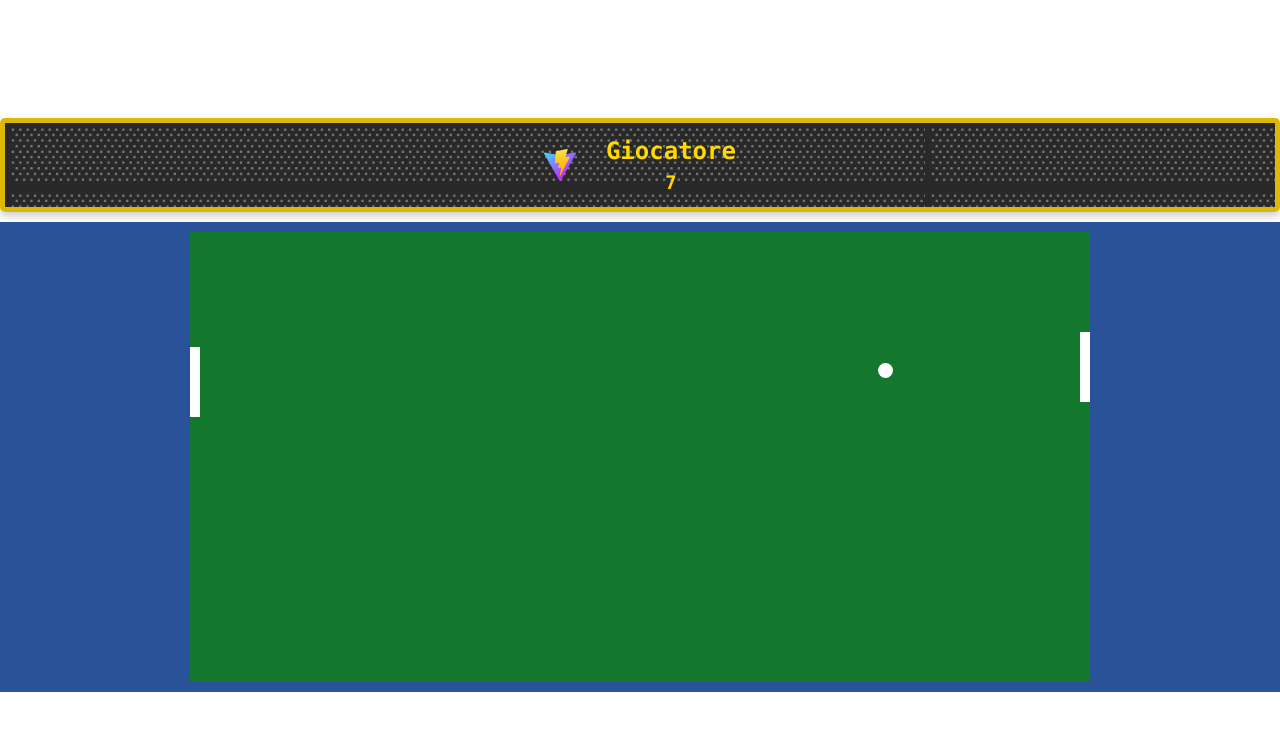
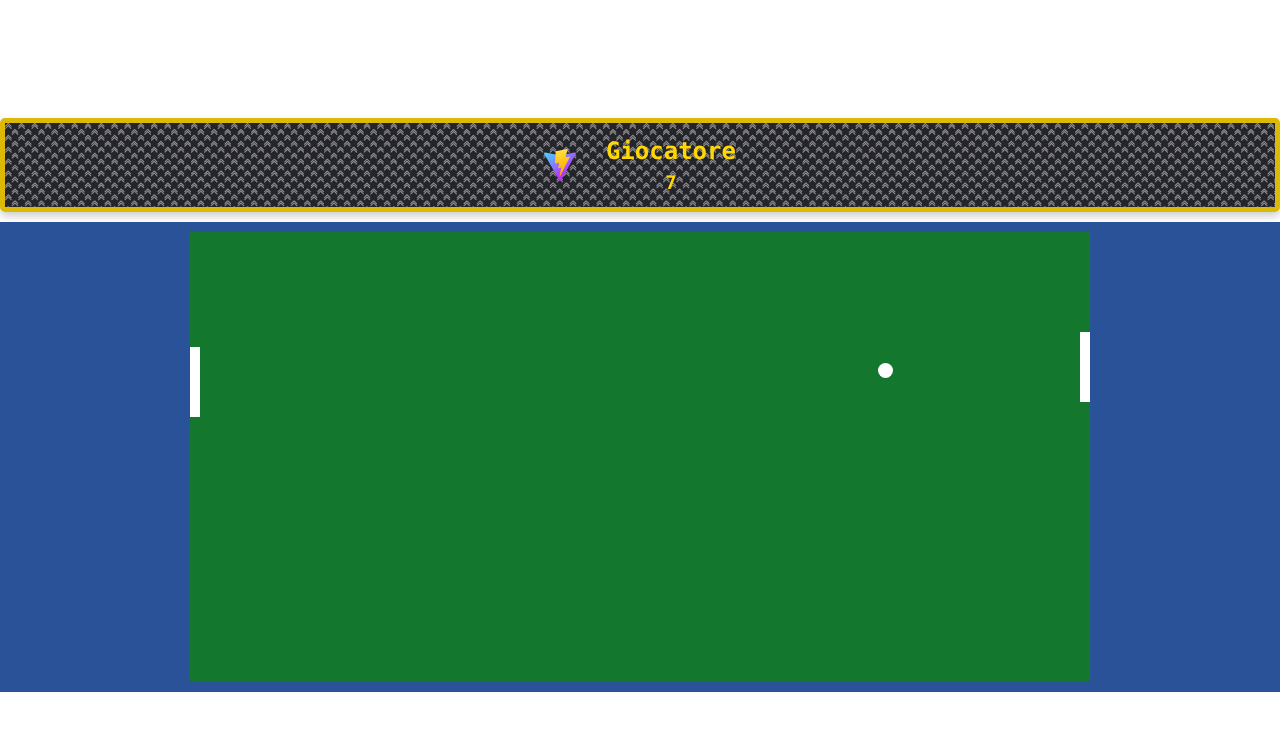
Before and after one commit to AndreaSergi/DevPlayground, a React (Vite) app in the folder devplayground/: page /pvcpu in a window 1280 px wide. Shown: the top 730 px of the page. Built offline with nearby package versions, Linux system fonts and the light colour scheme.

Commit message:
background punteggio

```diff
--- a/devplayground/src/pingPong/Punteggio.jsx
+++ b/devplayground/src/pingPong/Punteggio.jsx
@@ -4,7 +4,7 @@ export function Punteggio({ player, opponent, namePlayer1, namePlayer2 }) {
     padding: "10px",
     margin: "10px 0",
     borderRadius: "5px",
-    background: 'url("backgroundPunteggio.png")',
+    background: 'url("pingpong/img/backgroundPunteggio.png")',
     color: "#ffd702",
     textAlign: "center",
     boxShadow: "0 4px 8px 0 rgba(0, 0, 0, 0.2)",
--- a/devplayground/src/pingPong/SingleScore.jsx
+++ b/devplayground/src/pingPong/SingleScore.jsx
@@ -4,7 +4,7 @@ export function SingleScore({ player, namePlayer }) {
         padding: "10px",
         margin: "10px 0",
         borderRadius: "5px",
-        background: 'url("backgroundPunteggio.png")',
+        background: 'url("pingpong/img/backgroundPunteggio.png")',
         color: "#ffd702",
         textAlign: "center",
         boxShadow: "0 4px 8px 0 rgba(0, 0, 0, 0.2)",
```
